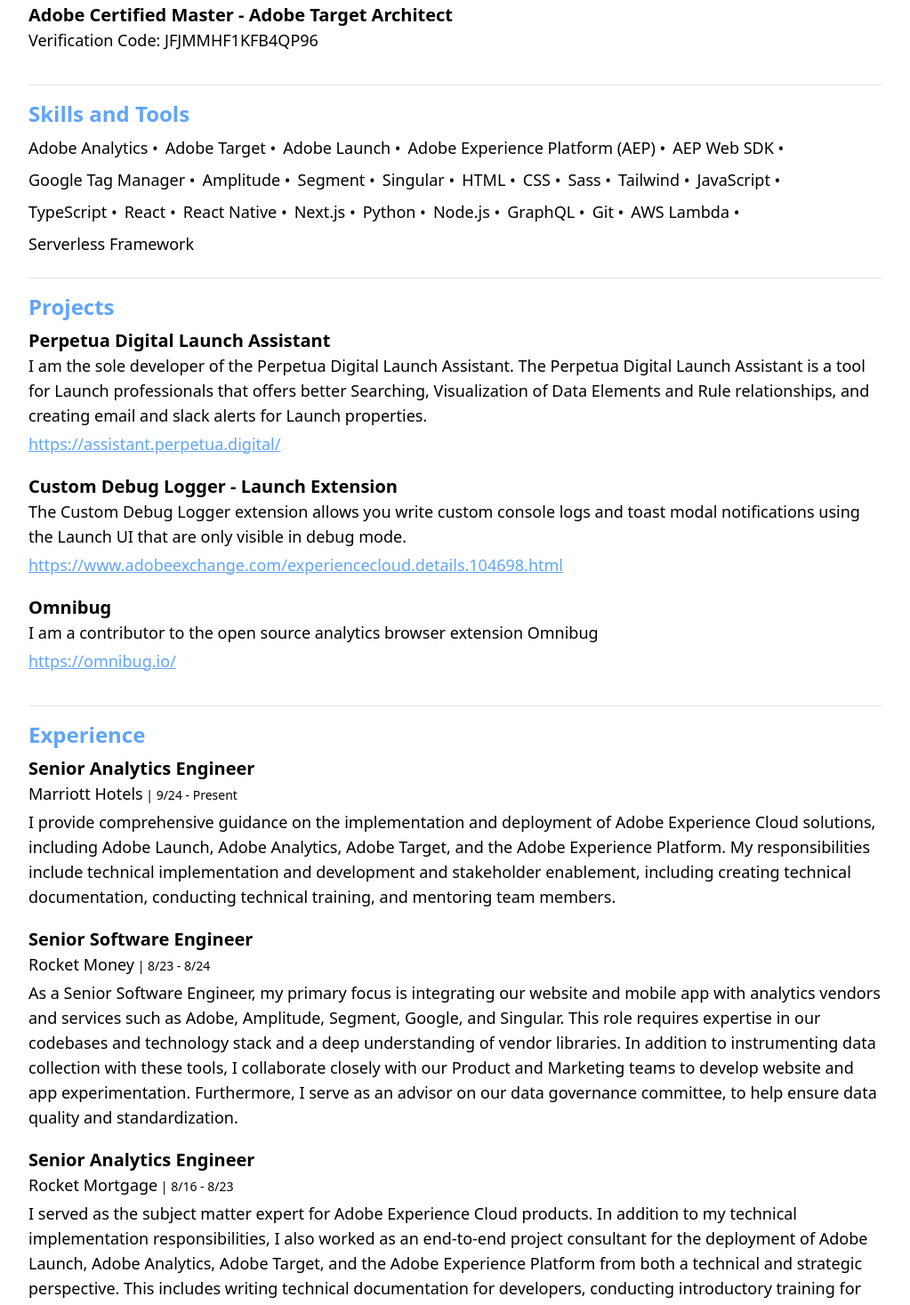
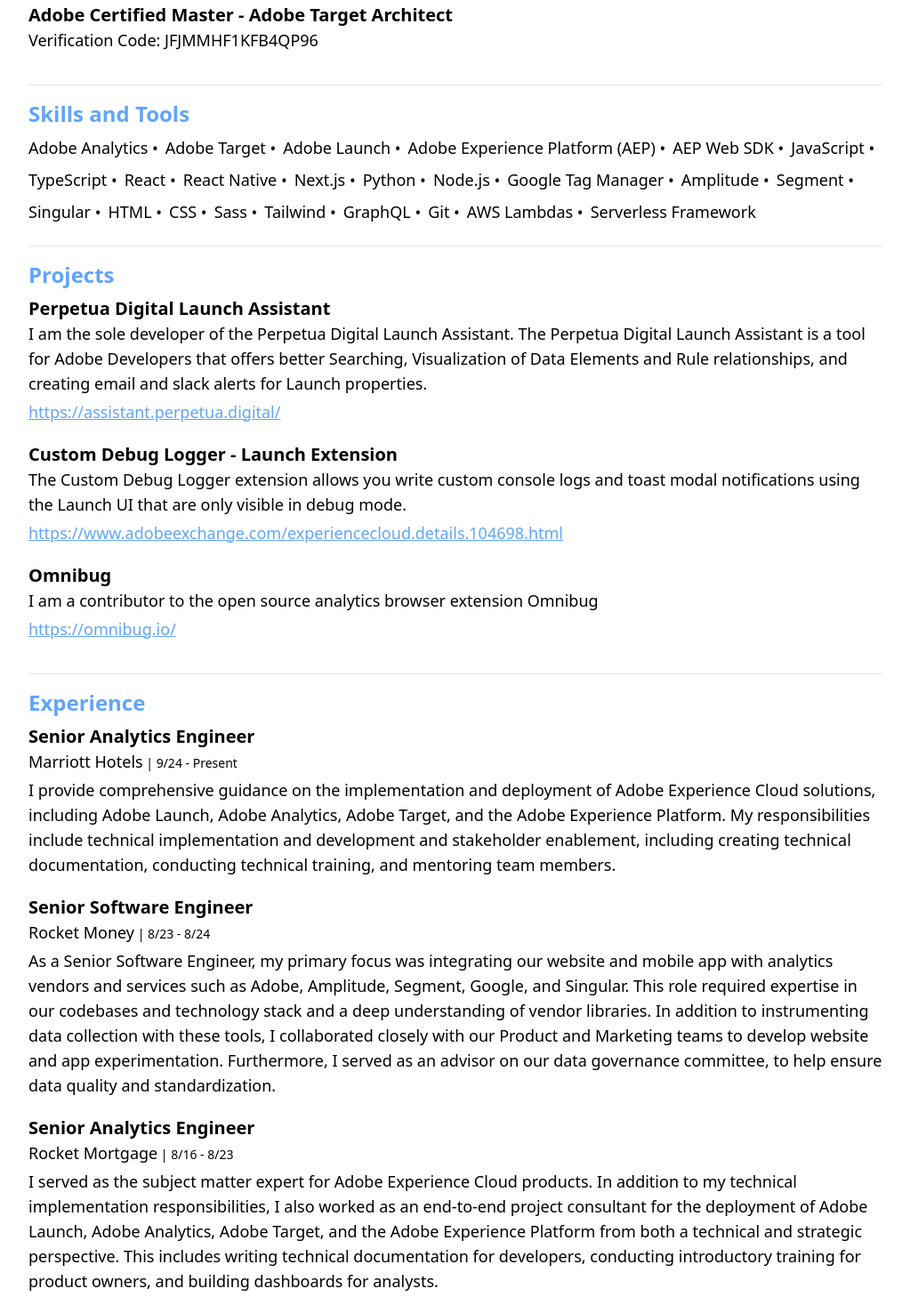
Before and after one commit to johndavidsimmons/perpetuadigitalwebsite, a Next.js app: page /resume in a window 1280 px wide. Shown: the part 679-2146 px from the top of the page at 89% size, without its empty margins (128-1151 px from the left). Built offline with nearby package versions, Linux system fonts and the light colour scheme; no server answers.

Commit message:
update resume wording

```diff
--- a/pages/resume.tsx
+++ b/pages/resume.tsx
@@ -12,19 +12,22 @@ const Experience = [
     startDate: '9/24',
     endDate: 'Present',
     description:
-      'I provide comprehensive guidance on the implementation and deployment of Adobe Experience Cloud solutions, including Adobe Launch, Adobe Analytics, Adobe Target, and the Adobe Experience Platform. My responsibilities include technical implementation and development and stakeholder enablement, including creating technical documentation, conducting technical training, and mentoring team members.',
+      'I provide comprehensive guidance on the implementation and deployment of Adobe Experience Cloud solutions, \
+      including Adobe Launch, Adobe Analytics, Adobe Target, and the Adobe Experience Platform. My responsibilities \
+      include technical implementation and development and stakeholder enablement, including creating technical documentation, \
+      conducting technical training, and mentoring team members.',
   },
   {
     title: 'Senior Software Engineer',
     company: 'Rocket Money',
     startDate: '8/23',
     endDate: '8/24',
-    description: `As a Senior Software Engineer, my primary focus is integrating our website and mobile
+    description: `As a Senior Software Engineer, my primary focus was integrating our website and mobile
 app with analytics vendors and services such as Adobe, Amplitude, Segment, Google, and
-Singular. This role requires expertise in our codebases and technology stack and a deep
+Singular. This role required expertise in our codebases and technology stack and a deep
 understanding of vendor libraries. In addition to instrumenting data collection with these
-tools, I collaborate closely with our Product and Marketing teams to develop website and
-app experimentation. Furthermore, I serve as an advisor on our data governance committee,
+tools, I collaborated closely with our Product and Marketing teams to develop website and
+app experimentation. Furthermore, I served as an advisor on our data governance committee,
 to help ensure data quality and standardization.`,
   },
   {
@@ -69,7 +72,7 @@ const Projects = [
   {
     title: 'Perpetua Digital Launch Assistant',
     description:
-      'I am the sole developer of the Perpetua Digital Launch Assistant. The Perpetua Digital Launch Assistant is a tool for Launch professionals that offers better Searching, Visualization of Data Elements and Rule relationships, and creating email and slack alerts for Launch properties.',
+      'I am the sole developer of the Perpetua Digital Launch Assistant. The Perpetua Digital Launch Assistant is a tool for Adobe Developers that offers better Searching, Visualization of Data Elements and Rule relationships, and creating email and slack alerts for Launch properties.',
     url: 'https://assistant.perpetua.digital/',
   },
   {
@@ -104,6 +107,13 @@ const Skills = [
   'Adobe Launch',
   'Adobe Experience Platform (AEP)',
   'AEP Web SDK',
+  'JavaScript',
+  'TypeScript',
+  'React',
+  'React Native',
+  'Next.js',
+  'Python',
+  'Node.js',
   'Google Tag Manager',
   'Amplitude',
   'Segment',
@@ -112,16 +122,9 @@ const Skills = [
   'CSS',
   'Sass',
   'Tailwind',
-  'JavaScript',
-  'TypeScript',
-  'React',
-  'React Native',
-  'Next.js',
-  'Python',
-  'Node.js',
   'GraphQL',
   'Git',
-  'AWS Lambda',
+  'AWS Lambdas',
   'Serverless Framework',
 ]
 const SectionHeading = ({ title, className = '' }: { title: string; className?: string }) => {
```
Also changed, not shown: 1 other file (tests, documents, lock files or other folders).
